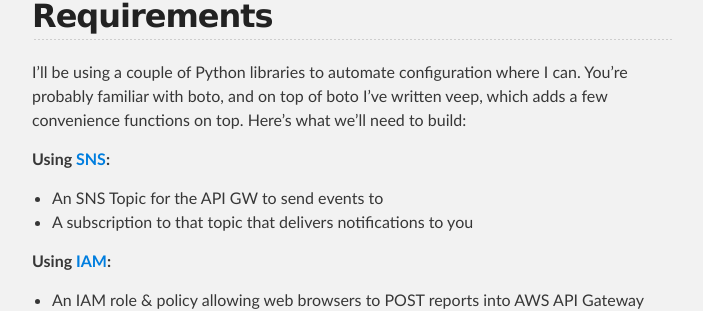
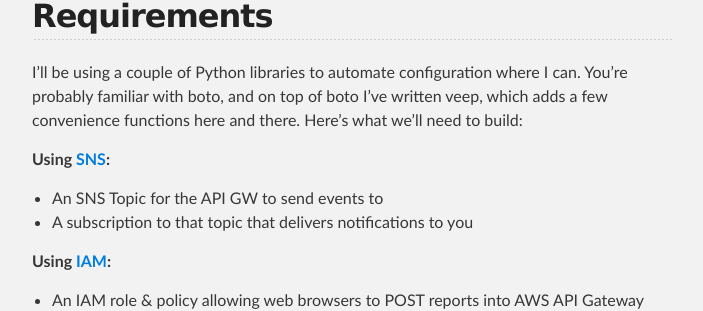
Before and after one commit to mattghali/veep, a Jekyll site: the page built from _posts/2015-09-08-hpkp.md, in a window 1280 px wide and 900 px high, scrolled down 716 px. Shown: the part 198-509 px from the top of the window, without its empty margins (288-991 px from the left). Built offline with Jekyll 4.4.1, drawn with Linux system fonts in a browser that asks for light colours.

Commit message:
my riting sucks

```diff
--- a/_posts/2015-09-08-hpkp.md
+++ b/_posts/2015-09-08-hpkp.md
@@ -19,7 +19,7 @@ When I started sketching out how to build the project, I ran into a little surpr
 
 Requirements
 ------------
-I'll be using a couple of Python libraries to automate configuration where I can. You're probably familiar with boto, and on top of boto I've written veep, which adds a few convenience functions on top. Here's what we'll need to build:
+I'll be using a couple of Python libraries to automate configuration where I can. You're probably familiar with boto, and on top of boto I've written veep, which adds a few convenience functions here and there. Here's what we'll need to build:
 
 **Using [SNS](http://aws.amazon.com/documentation/sns/):**
 
@@ -112,3 +112,9 @@ Take a break!
 ------------
 
 Congratulations, you've built out the foundations that allow API Gateway to accept reports from the internet, and pass them on to SNS for processing, and all it took was a bit of cut and paste!
+
+
+
+
+
+============
```
